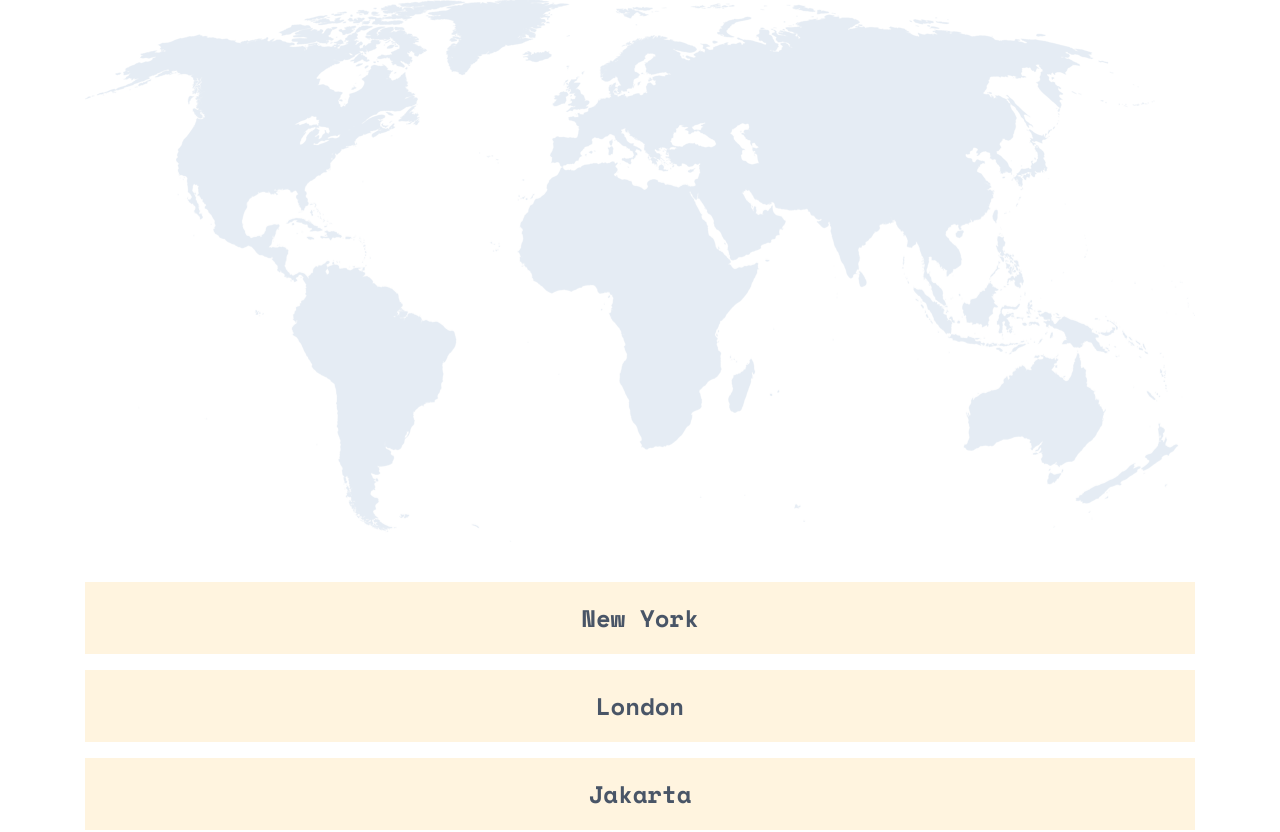
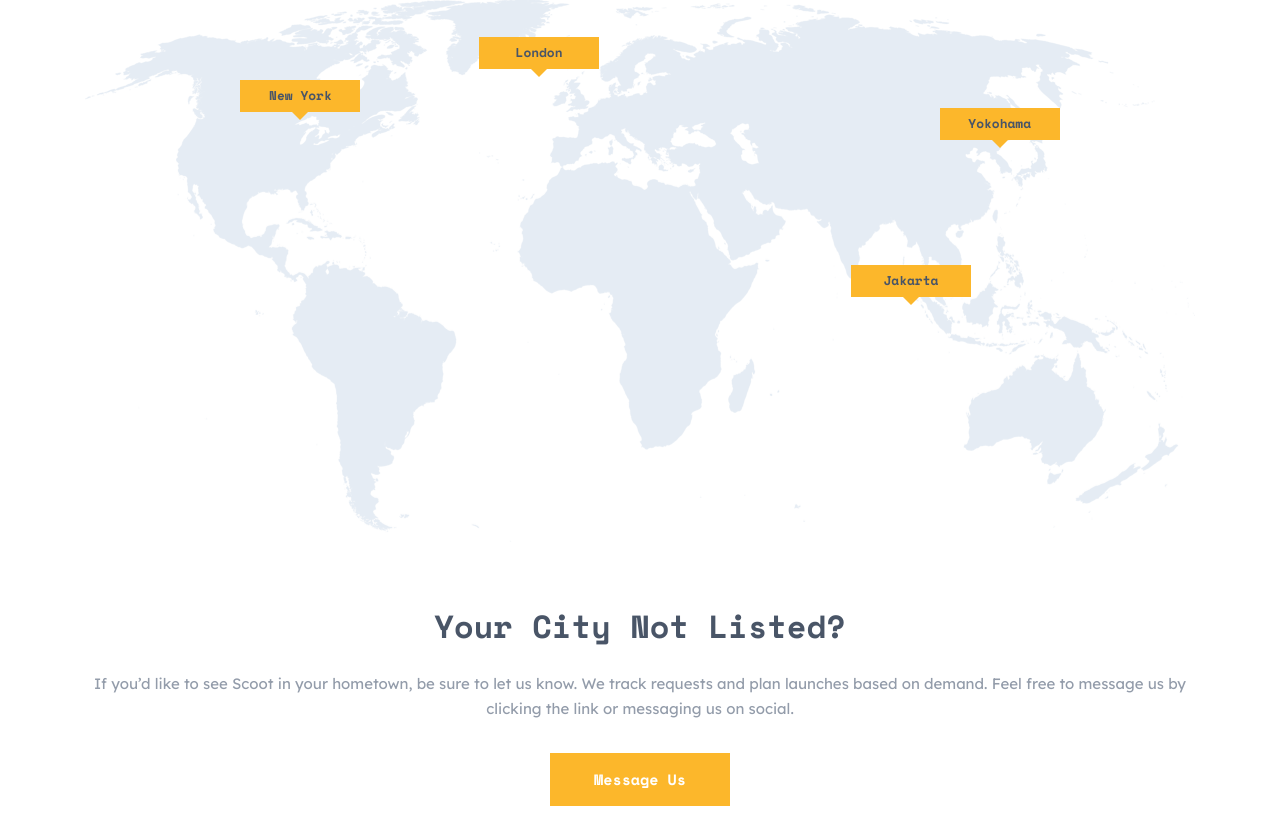
Before and after one commit to miguelzaga/scoot-multi-page-website, a React (Vite) app: page /locations in a window 1280 px wide. Shown: the part 369-1201 px from the top of the page. Built offline with nearby package versions, Linux system fonts and the light colour scheme.

Commit message:
add city tags in map for tablet

```diff
--- a/src/components/Locations.jsx
+++ b/src/components/Locations.jsx
@@ -16,26 +16,48 @@ function Locations() {
           imgTablet={heroTablet}
           imgDesktop={heroDesktop}
         />
-        <div className="max-w-desktop mx-auto box-content px-8 py-[72px]">
-          <div className="pb-[72px]">
+        <div className="mx-auto box-content max-w-desktop px-8 py-[72px]">
+          <div className="relative mx-auto mb-[72px] w-fit">
             <picture>
-              <source media="(min-width: 1024px)" srcSet={worldMapDesktop} />
-              <source media="(min-width: 640px)" srcSet={worldMapTablet} />
+              <source media="(min-width: 1280px)" srcSet={worldMapDesktop} />
+              <source media="(min-width: 768px)" srcSet={worldMapTablet} />
               <img src={worldMapMobile} className="" alt="World Map" />
             </picture>
-            <ul className="mt-10 space-y-4">
-              <li className="bg-lightYellow text-center text-darkNavy font-mono text-h4 font-bold p-[22px]">New York </li>
-              <li className="bg-lightYellow text-center text-darkNavy font-mono text-h4 font-bold p-[22px]">London </li>
-              <li className="bg-lightYellow text-center text-darkNavy font-mono text-h4 font-bold p-[22px]">Jakarta </li>
-              <li className="bg-lightYellow text-center text-darkNavy font-mono text-h4 font-bold p-[22px]">Yokohama </li>
+            <ul className="mx-auto mt-10 max-w-80 space-y-4 md:mt-0 md:space-y-0">
+              <div className="bg-lightYellow p-[22px] md:absolute md:left-[14%] md:top-[15%] md:h-8 md:w-[120px] md:bg-yellow md:p-0">
+                <li className="text-center font-mono text-h4 font-bold text-darkNavy md:text-[0.8rem]/8">
+                  New York
+                </li>
+                <div className="absolute -bottom-2 left-[52px] hidden h-0 w-0 border-x-8 border-t-8 border-solid border-yellow border-x-transparent md:block"></div>
+              </div>
+              <div className="bg-lightYellow p-[22px] md:absolute md:left-[35.5%] md:top-[7%] md:h-8 md:w-[120px] md:bg-yellow md:p-0">
+                <li className="text-center font-mono text-h4 font-bold text-darkNavy md:text-[0.8rem]/8">
+                  London
+                </li>
+                <div className="absolute -bottom-2 left-[52px] hidden h-0 w-0 border-x-8 border-t-8 border-solid border-yellow border-x-transparent md:block"></div>
+              </div>
+              <div className="bg-lightYellow p-[22px] md:absolute md:left-[69%] md:top-[49%] md:h-8 md:w-[120px] md:bg-yellow md:p-0">
+                <li className="text-center font-mono text-h4 font-bold text-darkNavy md:text-[0.8rem]/8">
+                  Jakarta
+                </li>
+                <div className="absolute -bottom-2 left-[52px] hidden h-0 w-0 border-x-8 border-t-8 border-solid border-yellow border-x-transparent md:block"></div>
+              </div>
+              <div className="bg-lightYellow p-[22px] md:absolute md:left-[77%] md:top-[20%] md:h-8 md:w-[120px] md:bg-yellow md:p-0">
+                <li className="text-center font-mono text-h4 font-bold text-darkNavy md:text-[0.8rem]/8">
+                  Yokohama
+                </li>
+                <div className="absolute -bottom-2 left-[52px] hidden h-0 w-0 border-x-8 border-t-8 border-solid border-yellow border-x-transparent md:block"></div>
+              </div>
             </ul>
           </div>
-          <div className="flex flex-col gap-8 items-center">
-            <h2 className="text-3.5xl font-mono font-bold text-darkNavy capitalize text-center ">Your city not listed? </h2>
-            <p className="text-dimGrey text-center ">
-              If you’d like to see Scoot in your hometown, be sure to let us know.
-              We track requests and plan launches based on demand. Feel free to
-              message us by clicking the link or messaging us on social.
+          <div className="flex flex-col items-center gap-8">
+            <h2 className="text-center font-mono text-3.5xl font-bold capitalize text-darkNavy">
+              Your city not listed?{" "}
+            </h2>
+            <p className="text-center text-dimGrey">
+              If you’d like to see Scoot in your hometown, be sure to let us
+              know. We track requests and plan launches based on demand. Feel
+              free to message us by clicking the link or messaging us on social.
             </p>
             <button className="button">Message Us</button>
           </div>
```
